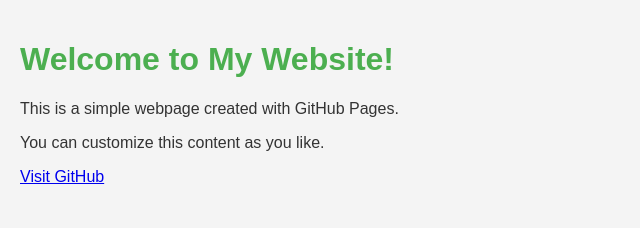
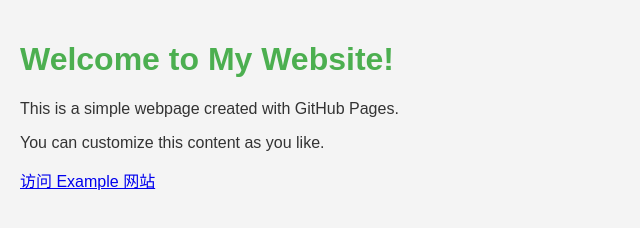
Before and after one commit to Aquarius6012/Aquarius6012.github.io, a plain HTML site: page index.html in a window 1280 px wide. Shown: the whole page, without its empty margins (0-640 px from the left). Drawn offline with Linux system fonts and the light colour scheme.

Commit message:
Update index.html

```diff
--- a/index.html
+++ b/index.html
@@ -21,6 +21,6 @@
     <h1>Welcome to My Website!</h1>
     <p>This is a simple webpage created with GitHub Pages.</p>
     <p>You can customize this content as you like.</p>
-    <a href="https://github.com/">Visit GitHub</a>
+    <a href="https://space.bilibili.com/44942782?spm_id_from=333.1007.0.0" target="_blank">访问 Example 网站</a>
 </body>
 </html>
```
